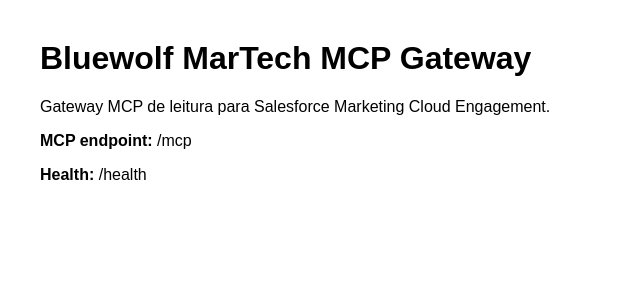
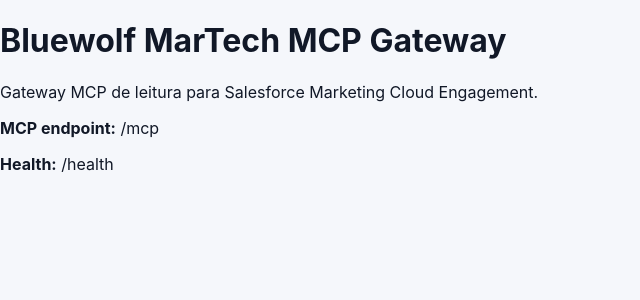
Before and after one commit to GVROS/bluewolf-martech-mcp, a Next.js app: page / in a window 1280 px wide. Shown: the top 300 px of the page, without its empty margins (0-640 px from the left). Built offline with nearby package versions, Linux system fonts and the light colour scheme.

Commit message:
Update application metadata and global styling

```diff
--- a/app/layout.tsx
+++ b/app/layout.tsx
@@ -1,12 +1,15 @@
+import "./globals.css";
+
 export const metadata = {
-  title: "Bluewolf MarTech MCP Gateway",
-  description: "Read-only MCP gateway for Salesforce Marketing Cloud"
+  title: "Bluewolf MarTech Journey Factory",
+  description:
+    "End-to-end MarTech journey factory connecting IBM Consulting Advantage, Salesforce Marketing Cloud and Data Cloud governance.",
 };
 
 export default function RootLayout({ children }: { children: React.ReactNode }) {
   return (
     <html lang="pt-BR">
-      <body style={{ fontFamily: "Arial, sans-serif", margin: 40 }}>{children}</body>
+      <body>{children}</body>
     </html>
   );
 }
```
